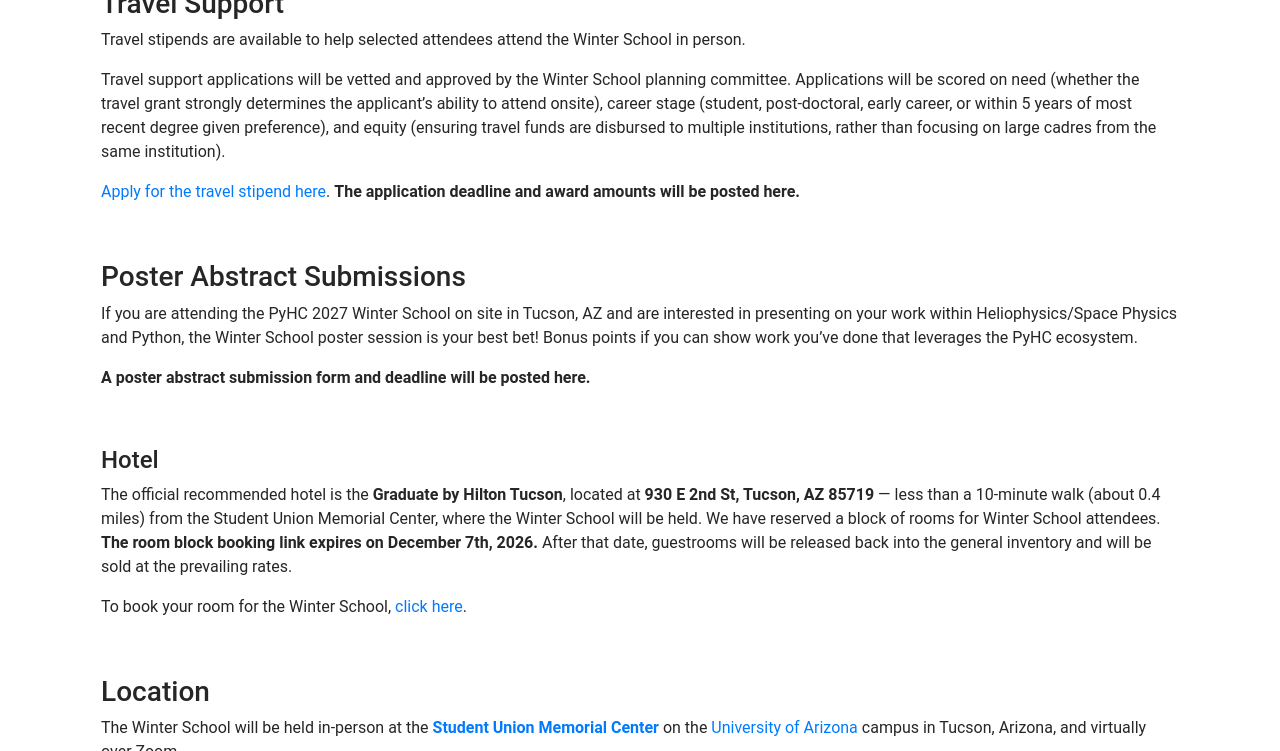
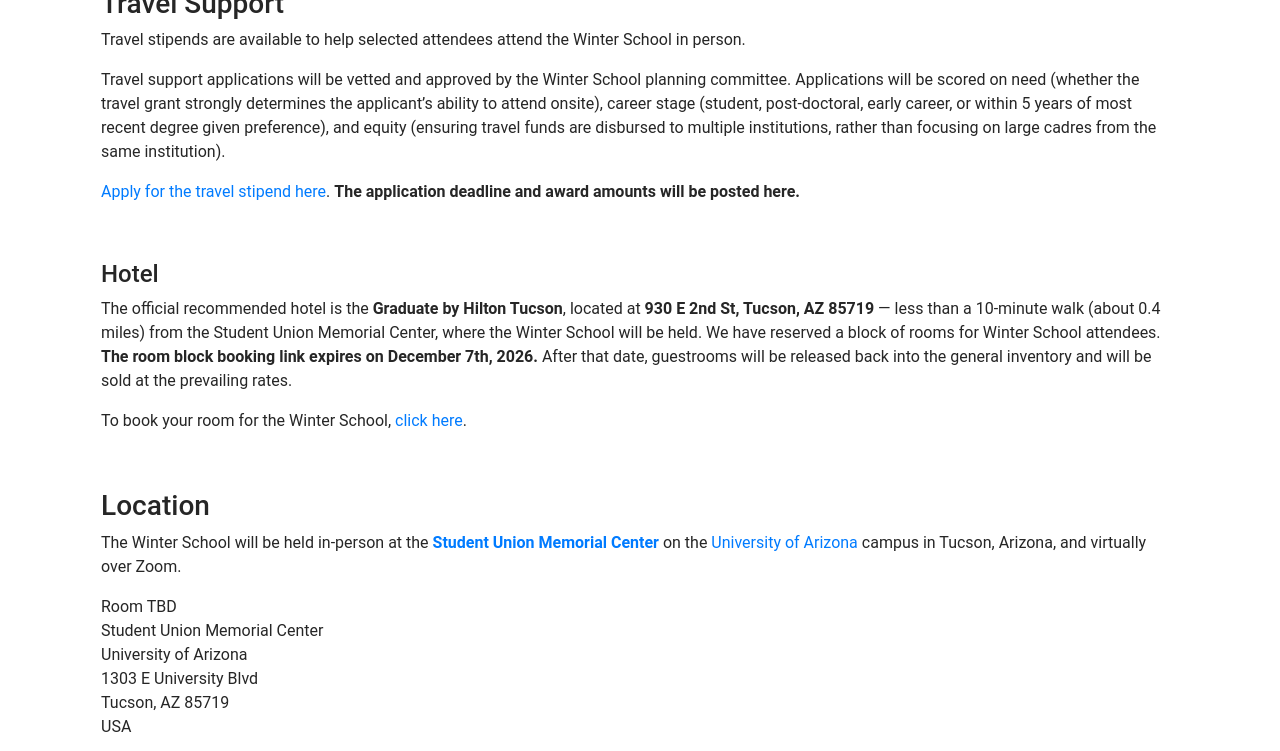
Before and after one commit to heliophysicsPy/heliophysicsPy.github.io, a Jekyll site: the page built from _pages/meetings/winter_schools/winter_school.md, in a window 1280 px wide and 900 px high, scrolled down 1317 px, cut to the strip 0-751 px from the top of the window. Built offline with Jekyll 4.4.1, drawn with Linux system fonts in a browser that asks for light colours; nearby versions of some CDN libraries.

Commit message:
Remove poster section and "working_copy" agenda tab

```diff
--- a/_pages/meetings/winter_schools/winter_school.md
+++ b/_pages/meetings/winter_schools/winter_school.md
@@ -33,13 +33,6 @@ Travel support applications will be vetted and approved by the Winter School pla
 [Apply for the travel stipend here](https://forms.gle/1tQ62tNjAw6JPNzb9). **The application deadline and award amounts will be posted here.**
 
 <br>
-### Poster Abstract Submissions
-<!-- TODO: Add the poster abstract Google form link and deadline once they exist. -->
-If you are attending the PyHC 2027 Winter School on site in Tucson, AZ and are interested in presenting on your work within Heliophysics/Space Physics and Python, the Winter School poster session is your best bet! Bonus points if you can show work you've done that leverages the PyHC ecosystem.
-
-**A poster abstract submission form and deadline will be posted here.**
-
-<br>
 #### Hotel
 <!-- TODO: Add the negotiated room block rate (and parking cost, if any) once confirmed. -->
 The official recommended hotel is the **Graduate by Hilton Tucson**, located at **930 E 2nd St, Tucson, AZ 85719** — less than a 10-minute walk (about 0.4 miles) from the Student Union Memorial Center, where the Winter School will be held. We have reserved a block of rooms for Winter School attendees. **The room block booking link expires on December 7th, 2026.** After that date, guestrooms will be released back into the general inventory and will be sold at the prevailing rates.
@@ -65,8 +58,10 @@ USA<br>
 The agenda for the PyHC 2027 Winter School is a living document, and is subject to change as planning continues.
 
 <!-- NOTE: This embed relies on the agenda sheet staying shared as "Anyone with the link can view."
-     If sharing is restricted, the iframe will show a sign-in wall instead of the agenda. -->
-<iframe src="https://docs.google.com/spreadsheets/d/183CeXpKmOx3RfEEk46jB8E-ndZ19sIVM8gGD2_-XQQw/htmlembed?gid=0" width="100%" height="500" style="border:0;"></iframe>
+     If sharing is restricted, the iframe will show a sign-in wall instead of the agenda.
+     The /htmlembed/sheet endpoint renders one tab with no tab bar; gid=1085256662 is
+     the "public" tab. Note this is presentational only, not an access control. -->
+<iframe src="https://docs.google.com/spreadsheets/d/183CeXpKmOx3RfEEk46jB8E-ndZ19sIVM8gGD2_-XQQw/htmlembed/sheet?gid=1085256662" width="100%" height="500" style="border:0;"></iframe>
 
 <br>
 #### Zoom Meeting Information
```
